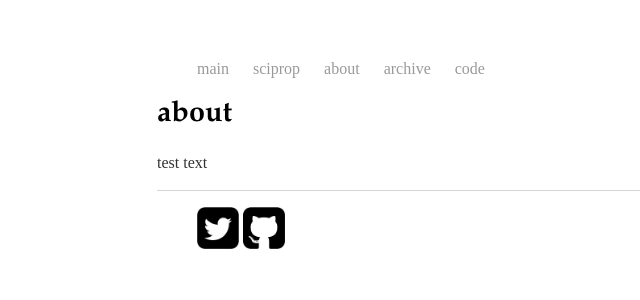
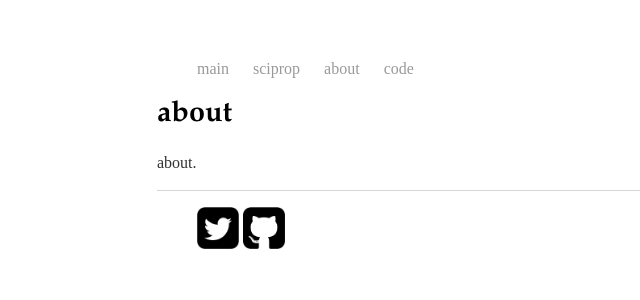
Before and after one commit to caesoma/caesoma.github.io, a Jekyll site: the page built from about/index.html, in a window 1280 px wide. Shown: the top 300 px of the page, without its empty margins (35-675 px from the left). Built offline with Jekyll 4.4.1, drawn with Linux system fonts in a browser that asks for light colours.

Commit message:
update layout

```diff
--- a/_layouts/default.html
+++ b/_layouts/default.html
@@ -11,7 +11,7 @@
         <li><a style= "text-decoration:none;" href="/">main</a></li>
 	      <li><a style= "text-decoration:none;" href="/sciprop">sciprop</a></li>
         <li><a style= "text-decoration:none;" href="/about">about</a></li>
-        <li><a style= "text-decoration:none;" href="/archive">archive</a></li>
+        <!-- <li><a style= "text-decoration:none;" href="/archive">archive</a></li> -->
         <li><a style= "text-decoration:none;" href="https://gist.github.com/caesoma">code</a></li>
 	</ul>
       </nav>
--- a/about/index.html
+++ b/about/index.html
@@ -5,5 +5,5 @@ title: about
 <h1>{{ page.title }}</h1>
 
 <p>
-test text
+about.
 </p>
--- a/index.html
+++ b/index.html
@@ -6,7 +6,7 @@ title: main
 
 <!-- This loops through the paginated posts -->
 {% for post in paginator.posts %}
-    <h1><a style= "text-decoration:none;" href="{{ post.url }}" >>>>  {{ post.title }}</a></h1>
+    <h1><a style= "text-decoration:none;" href="{{ post.url }}"> >>> {{ post.title }}</a></h1>
         <p class="author">
             <span class="date">{{ post.date }}</span>
         </p>
@@ -14,3 +14,5 @@ title: main
         {{ post.content }}
     </div>
 {% endfor %}
+
+<a style= "text-decoration:none;" href="/archive"> >>> previous posts</a>
```
